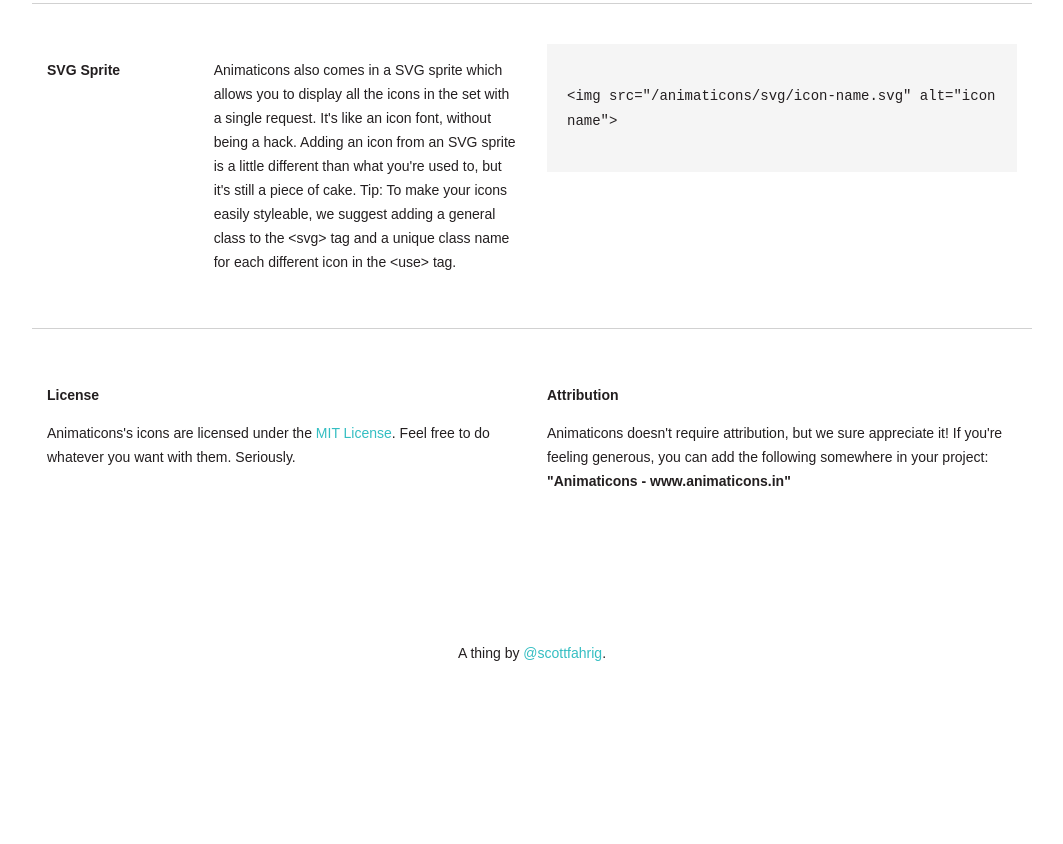
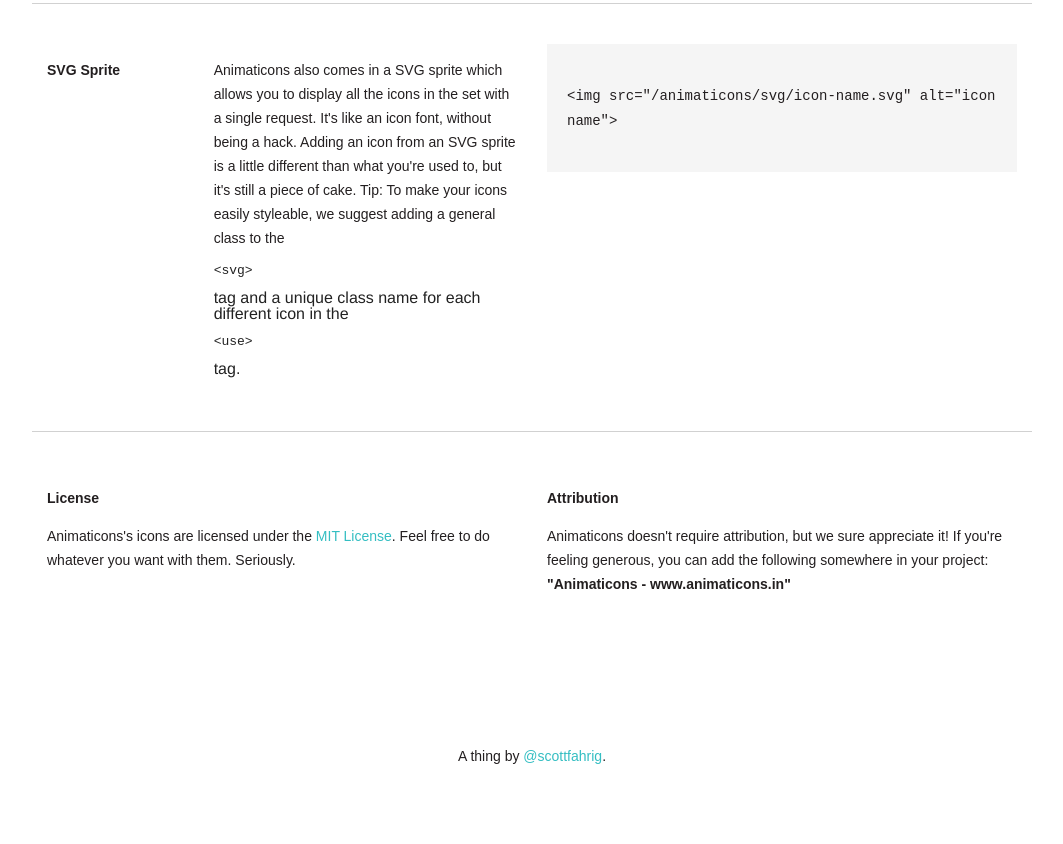
Before and after one commit to scottfahrig/animaticons, a plain HTML site: page index.html in a window 1280 px wide. Shown: the part 1118-1962 px from the top of the page, without its empty margins (108-1171 px from the left). Before the commit the page ends 1917 px from the top, so only its background shows below. Drawn offline with nearby package versions, Linux system fonts and the light colour scheme.

Commit message:
updated code and pre tags

```diff
--- a/index.html
+++ b/index.html
@@ -87,7 +87,7 @@
 		    <h3>SVG Sprite</h3>
 	    </div>
 	    <div class="small-8 medium-4 large-4 columns">
-		    <p>Animaticons also comes in a SVG sprite which allows you to display all the icons in the set with a single request. It's like an icon font, without being a hack. Adding an icon from an SVG sprite is a little different than what you're used to, but it's still a piece of cake. Tip: To make your icons easily styleable, we suggest adding a general class to the &lt;svg&gt; tag and a unique class name for each different icon in the &lt;use&gt; tag.</p>
+		    <p>Animaticons also comes in a SVG sprite which allows you to display all the icons in the set with a single request. It's like an icon font, without being a hack. Adding an icon from an SVG sprite is a little different than what you're used to, but it's still a piece of cake. Tip: To make your icons easily styleable, we suggest adding a general class to the <pre><code>&lt;svg&gt;</code></pre> tag and a unique class name for each different icon in the <pre><code>&lt;use&gt;</code></pre> tag.</p>
 	    </div>
 	    <div class="medium-6 large-6 columns">
 		    <div class="well">
```
